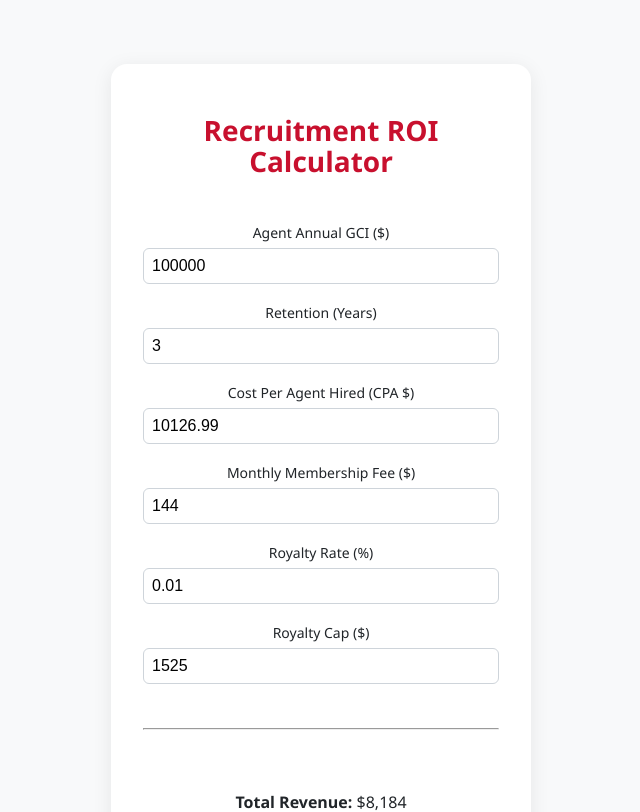
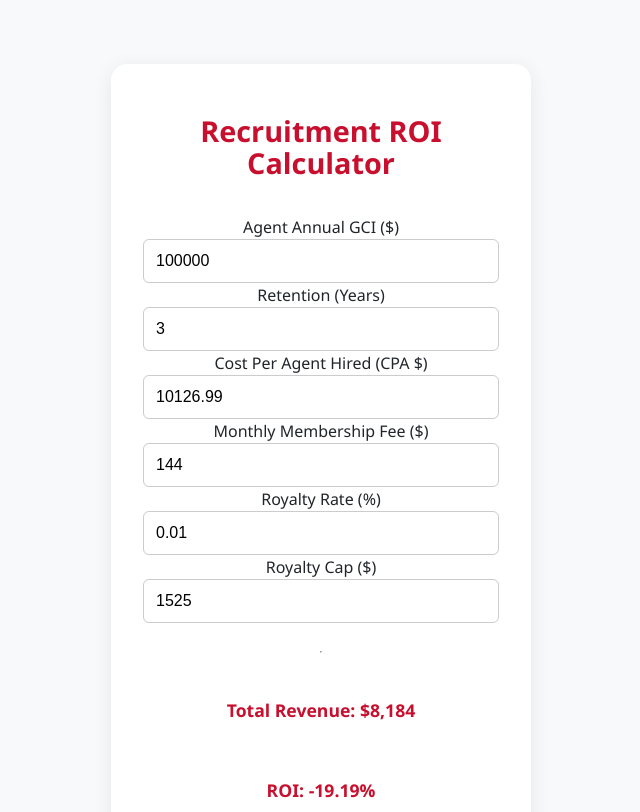
Before and after one commit to Napoleonrlp/recruitmentroi, a React (Vite) app: page / in a window 1280 px wide. Shown: the top 812 px of the page, without its empty margins (319-959 px from the left). Built offline with nearby package versions, Linux system fonts and the light colour scheme.

Commit message:
Update App.tsx

```diff
--- a/src/App.tsx
+++ b/src/App.tsx
@@ -17,18 +17,14 @@ function App() {
   const isNegativeROI = roi < 0
   const isNegativeRevenue = totalRevenue < cpa
 
- return (
-  <div className="bg-[#f8f9fa] min-h-screen flex items-center justify-center px-4">
-    <div className="calculator-wrapper">
-        <h1 style={{
-          fontSize: "1.75rem",
-          fontWeight: "700",
-          color: "#c8102e",
-          textAlign: "center",
-          marginBottom: "1.5rem"
-        }}>Recruitment ROI Calculator</h1>
+  return (
+    <div className="bg-[#f8f9fa] min-h-screen flex items-center justify-center px-4">
+      <div className="calculator-wrapper">
+        <h1 className="text-[1.75rem] font-bold text-[#c8102e] text-center mb-6">
+          Recruitment ROI Calculator
+        </h1>
 
-        <div style={{ display: 'flex', flexDirection: 'column', gap: '1rem' }}>
+        <div className="flex flex-col gap-4">
           <InputBlock label="Agent Annual GCI ($)" value={gci} onChange={setGCI} />
           <InputBlock label="Retention (Years)" value={years} onChange={setYears} />
           <InputBlock label="Cost Per Agent Hired (CPA $)" value={cpa} onChange={setCPA} />
@@ -37,16 +33,16 @@ function App() {
           <InputBlock label="Royalty Cap ($)" value={royaltyCap} onChange={setRoyaltyCap} />
         </div>
 
-        <hr style={{ margin: "1.5rem 0" }} />
+        <hr className="my-6" />
 
-        <p className={isNegativeRevenue ? 'result-negative' : 'result-positive'}>
+        <p className={`result ${isNegativeRevenue ? 'negative' : 'positive'}`}>
           <strong>Total Revenue:</strong> ${totalRevenue.toLocaleString()}
         </p>
-        <p className={isNegativeROI ? 'result-negative' : 'result-positive'}>
+        <p className={`result ${isNegativeROI ? 'negative' : 'positive'}`}>
           <strong>ROI:</strong> {roi.toFixed(2)}%
         </p>
 
-        <p style={{ textAlign: "center", fontSize: "0.875rem", color: "#6c757d", marginTop: "1.5rem" }}>
+        <p className="text-center text-sm text-gray-500 mt-6">
           Created by Napoleon Jamir for Royal LePage
         </p>
       </div>
@@ -54,29 +50,23 @@ function App() {
   )
 }
 
-function InputBlock({ label, value, onChange, step = 1 }: {
-  label: string,
-  value: number,
-  onChange: (val: number) => void,
+interface InputBlockProps {
+  label: string
+  value: number
+  onChange: (val: number) => void
   step?: number
-}) {
+}
+
+function InputBlock({ label, value, onChange, step = 1 }: InputBlockProps) {
   return (
     <div>
-      <label style={{ fontSize: "0.875rem", fontWeight: 500 }}>{label}</label>
+      <label className="block text-sm font-medium text-gray-700">{label}</label>
       <input
         type="number"
         value={value}
         step={step}
         onChange={e => onChange(Number(e.target.value))}
-        style={{
-          width: "100%",
-          padding: "0.5rem",
-          fontSize: "1rem",
-          marginTop: "0.25rem",
-          borderRadius: "0.375rem",
-          border: "1px solid #ced4da",
-          boxSizing: "border-box"
-        }}
+        className="mt-1 w-full p-2 text-base border border-gray-300 rounded-md box-border"
       />
     </div>
   )
```
